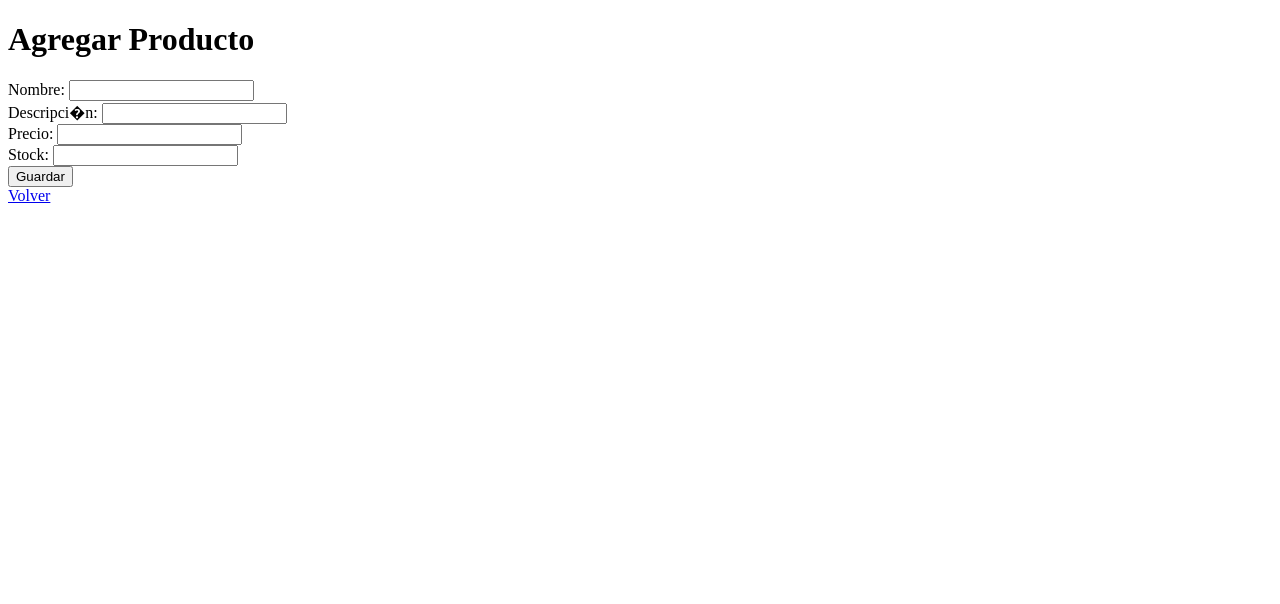
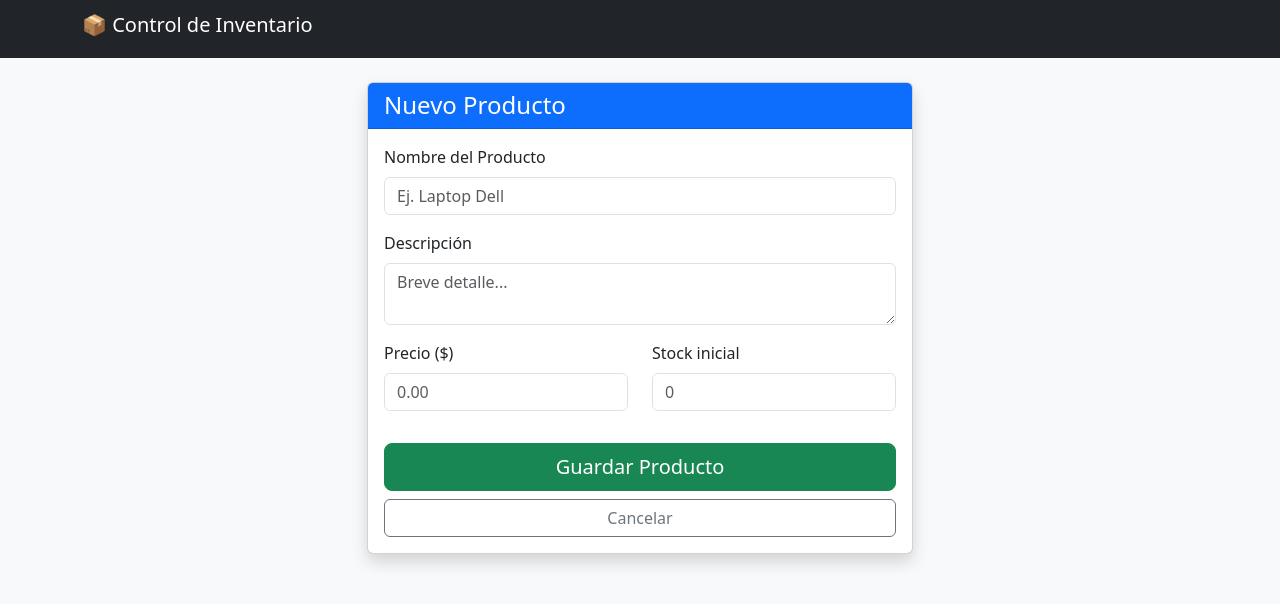
Before and after one commit to arturopocasangre/pruebaGIT, a Flask app: page /agregar in a window 1280 px wide. Shown: the top 604 px of the page. Run offline with Flask 3, Linux system fonts and the light colour scheme.

Commit message:
Subiendo leeme.txt

```diff
--- a/templates/agregar.html
+++ b/templates/agregar.html
@@ -1,22 +1,54 @@
 <!DOCTYPE html>
 <html lang="es">
 <head>
-  <meta charset="UTF-8">
-  <title>Agregar Producto</title>
+    <meta charset="UTF-8">
+    <meta name="viewport" content="width=device-width, initial-scale=1.0">
+    <title>Agregar Producto</title>
+    <link href="https://cdn.jsdelivr.net/npm/bootstrap@5.3.0/dist/css/bootstrap.min.css" rel="stylesheet">
 </head>
-<body>
-  <h1>Agregar Producto</h1>
-  <form method="post">
-    <label>Nombre:</label>
-    <input type="text" name="nombre"><br>
-    <label>Descripci�n:</label>
-    <input type="text" name="descripcion"><br>
-    <label>Precio:</label>
-    <input type="number" step="0.01" name="precio"><br>
-    <label>Stock:</label>
-    <input type="number" name="stock"><br>
-    <button type="submit">Guardar</button>
-  </form>
-  <a href="{{ url_for('index') }}">Volver</a>
+<body class="bg-light">
+    <nav class="navbar navbar-dark bg-dark mb-4">
+        <div class="container">
+            <a class="navbar-brand h1" href="{{ url_for('index') }}">📦 Control de Inventario</a>
+        </div>
+    </nav>
+
+    <div class="container">
+        <div class="row justify-content-center">
+            <div class="col-md-6 col-sm-12">
+                <div class="card shadow">
+                    <div class="card-header bg-primary text-white">
+                        <h4 class="mb-0">Nuevo Producto</h4>
+                    </div>
+                    <div class="card-body">
+                        <form method="post">
+                            <div class="mb-3">
+                                <label class="form-label">Nombre del Producto</label>
+                                <input type="text" name="nombre" class="form-control" placeholder="Ej. Laptop Dell" required>
+                            </div>
+                            <div class="mb-3">
+                                <label class="form-label">Descripción</label>
+                                <textarea name="descripcion" class="form-control" rows="2" placeholder="Breve detalle..."></textarea>
+                            </div>
+                            <div class="row">
+                                <div class="col-6 mb-3">
+                                    <label class="form-label">Precio ($)</label>
+                                    <input type="number" step="0.01" name="precio" class="form-control" placeholder="0.00" required>
+                                </div>
+                                <div class="col-6 mb-3">
+                                    <label class="form-label">Stock inicial</label>
+                                    <input type="number" name="stock" class="form-control" placeholder="0" required>
+                                </div>
+                            </div>
+                            <div class="d-grid gap-2 mt-3">
+                                <button type="submit" class="btn btn-success btn-lg">Guardar Producto</button>
+                                <a href="{{ url_for('index') }}" class="btn btn-outline-secondary">Cancelar</a>
+                            </div>
+                        </form>
+                    </div>
+                </div>
+            </div>
+        </div>
+    </div>
 </body>
 </html>
```
